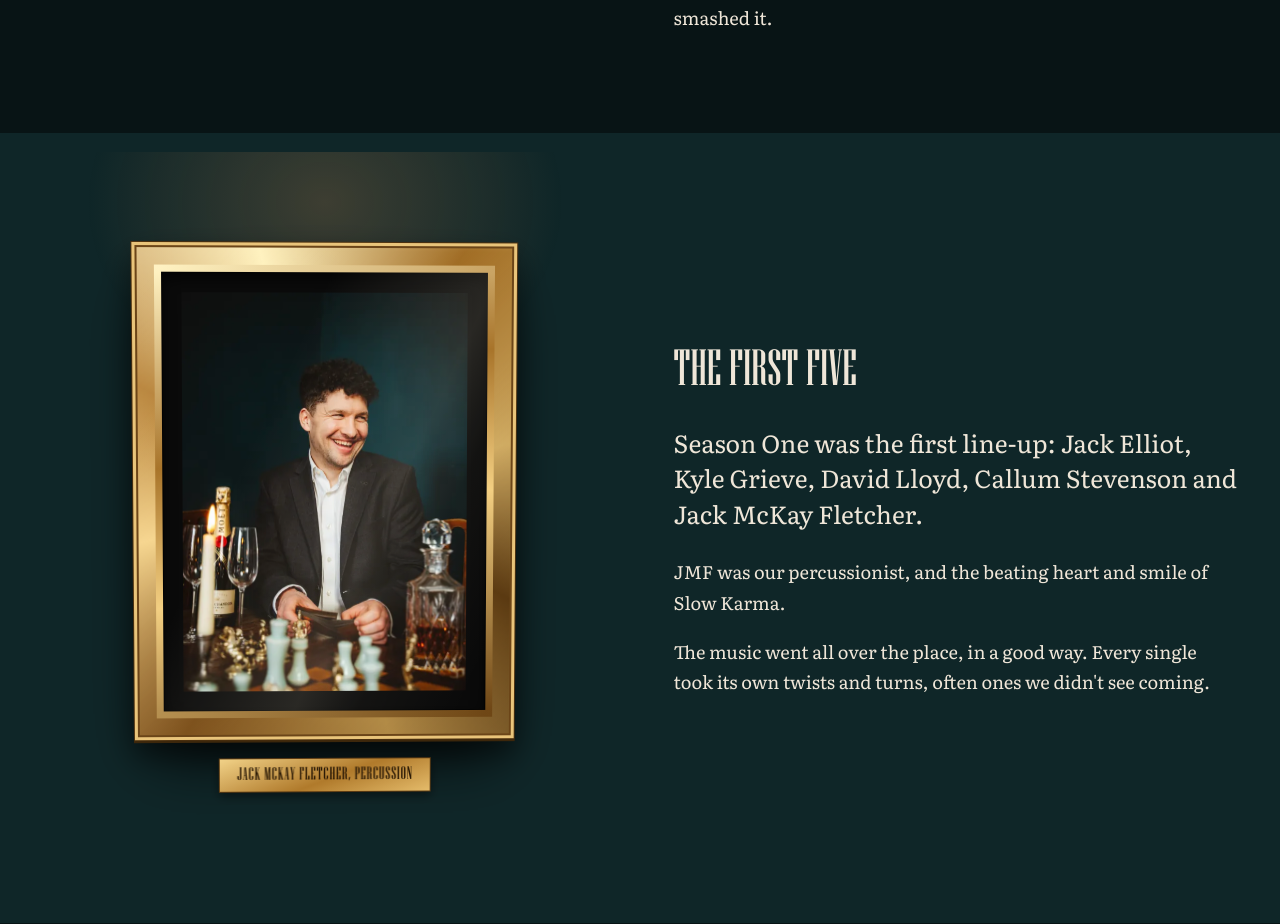
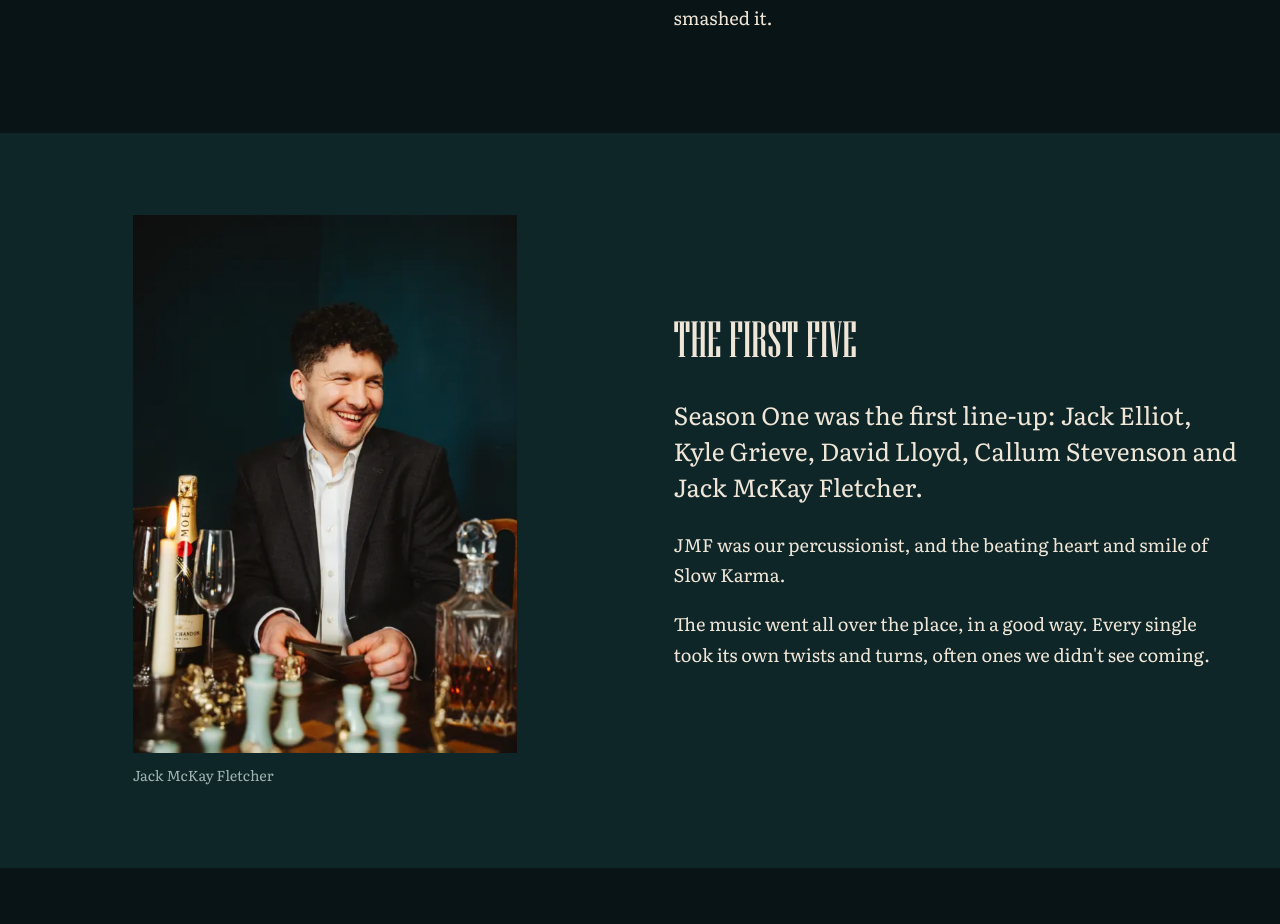
Before and after one commit to JackOsc/SK_website, a WordPress theme: template slowkarma/page-season-one.php in a window 1280 px wide. Shown: the part 2262-3186 px from the top of the page. Run offline with PHP 8.4 and a stand-in for WordPress, Linux system fonts and the light colour scheme; the site name, menu and one post (Sample post) are stand-ins, and other content is empty.

Commit message:
Theme v1.16: dial back the portraits and the WhatsApp line
- Season pages: JMF and Jose as plain captioned photos, no gold frame or plate.
- WhatsApp: drop "The Karmy". Plain line and a "Join on WhatsApp" button.

Co-Authored-By: Claude Opus 5.5 <noreply@anthropic.com>
Claude-Session: https://claude.ai/code/session_01XxGS2JBZR1VKc3X5ZSCfti

```diff
--- a/slowkarma/assets/css/main.css
+++ b/slowkarma/assets/css/main.css
@@ -2862,35 +2862,15 @@ body.menu-open .menu-toggle {
 	margin-bottom: 2.5rem;
 }
 
-/* ---------- v1.14: portraits in the gilt frame ----------
-   Season pages hang a band portrait in the same frame as the Dynamite
-   artwork, with a small brass plate underneath. */
-
-.gilt-hang {
-	position: relative;
-	display: grid;
-	place-items: center;
-	padding-block: clamp(1rem, 3vw, 3rem);
-	perspective: 1400px;
-}
-
-.gilt-hang::before {
-	content: "";
-	position: absolute;
-	inset: -10% -5% 10%;
-	background: radial-gradient(ellipse 55% 45% at 50% 8%, rgba(246, 159, 90, 0.2), transparent 70%);
-	pointer-events: none;
-}
-
-.gilt--portrait {
+/* ---------- v1.16: plain portraits on the Season pages ---------- */
+
+.portrait {
+	margin: 0;
 	width: min(100%, 24rem);
-}
-
-.gilt--portrait .gilt__mat {
-	padding: clamp(10px, 1.6vw, 20px);
-}
-
-.gilt--portrait .gilt__art {
+	justify-self: center;
+}
+
+.portrait img {
 	display: block;
 	width: 100%;
 	height: auto;
@@ -2898,26 +2878,10 @@ body.menu-open .menu-toggle {
 	object-fit: cover;
 }
 
-.gilt__plate {
-	width: fit-content;
-	margin: 1.1rem auto 0;
-	padding: 0.35em 1em;
-	background: linear-gradient(160deg, #f3d48a, #b07a2b 55%, #e6bd6c);
-	box-shadow: inset 0 0 0 1px #5b3a12, 0 4px 10px rgba(0, 0, 0, 0.45);
-	color: #2b1a06;
-	font-family: var(--display);
-	text-transform: uppercase;
-	letter-spacing: 0.04em;
-	font-size: var(--step-0);
-	line-height: 1.2;
-	text-align: center;
-	transform: translateZ(0);
-}
-
-@media (max-width: 899px) {
-	.gilt--portrait {
-		width: min(100%, 19rem);
-	}
+.portrait figcaption {
+	margin-top: 0.6rem;
+	font-size: var(--step--1);
+	color: var(--muted);
 }
 
 /* Season Two: the lyric brief sent to the singers, as a pinned note. */
@@ -3057,7 +3021,7 @@ body.menu-open .menu-toggle {
 	}
 }
 
-/* v1.15: the WhatsApp group (The Karmy). */
+/* The WhatsApp announcements group. */
 .wa-join {
 	margin-top: 1.6rem;
 	display: grid;
@@ -3068,10 +3032,6 @@ body.menu-open .menu-toggle {
 .wa-join__line {
 	margin: 0;
 	max-width: 30em;
-}
-
-.wa-join__line strong {
-	color: var(--accent);
 }
 
 .wa-join--footer {
--- a/slowkarma/functions.php
+++ b/slowkarma/functions.php
@@ -7,7 +7,7 @@
 
 defined( 'ABSPATH' ) || exit;
 
-define( 'SK_VERSION', '1.15.0' );
+define( 'SK_VERSION', '1.16.0' );
 
 require get_template_directory() . '/inc/data.php';
 require get_template_directory() . '/inc/helpers.php';
--- a/slowkarma/inc/data.php
+++ b/slowkarma/inc/data.php
@@ -43,14 +43,13 @@ function sk_links() {
 }
 
 /**
- * The WhatsApp group for announcements. Change 'name' here and it
- * changes everywhere.
+ * The WhatsApp group for announcements. Wording and link live here.
  */
 function sk_whatsapp() {
 	return array(
-		'name' => 'The Karmy',
-		'url'  => 'https://chat.whatsapp.com/GvRiXZuR3lk4XfCNyihaWj',
-		'line' => 'Our WhatsApp group. New releases and big gigs in Scotland, nothing else. Nae spam.',
+		'url'    => 'https://chat.whatsapp.com/GvRiXZuR3lk4XfCNyihaWj',
+		'line'   => 'We post new releases and big gigs in Scotland to a WhatsApp group. Nothing else, nae spam.',
+		'button' => 'Join on WhatsApp',
 	);
 }
 
--- a/slowkarma/inc/helpers.php
+++ b/slowkarma/inc/helpers.php
@@ -410,20 +410,19 @@ function sk_person( $name ) {
 }
 
 /**
- * A portrait hung in the gilt frame (the same frame as the Dynamite
- * artwork on the homepage). It tilts and catches the light on scroll.
+ * A plain portrait with a small caption.
  *
  * @param string $slug    Image slug in assets/img.
  * @param string $alt     Alt text.
- * @param string $caption Small plate under the frame.
+ * @param string $caption Caption under the photo.
  */
-function sk_gilt_portrait( $slug, $alt, $caption = '' ) {
-	$img = sk_img( $slug, $alt, array( 'sizes' => '(min-width: 900px) 30vw, 70vw', 'class' => 'gilt__art' ) );
+function sk_portrait( $slug, $alt, $caption = '' ) {
+	$img = sk_img( $slug, $alt, array( 'sizes' => '(min-width: 900px) 30vw, 80vw' ) );
 	if ( ! $img ) {
 		return '';
 	}
-	$plate = $caption ? '<figcaption class="gilt__plate">' . esc_html( $caption ) . '</figcaption>' : '';
-	return '<div class="gilt-hang"><figure class="gilt gilt--portrait" data-gilt><div class="gilt__frame"><div class="gilt__mat">' . $img . '<span class="gilt__glare" aria-hidden="true"></span></div></div>' . $plate . '</figure></div>';
+	$cap = $caption ? '<figcaption>' . esc_html( $caption ) . '</figcaption>' : '';
+	return '<figure class="portrait">' . $img . $cap . '</figure>';
 }
 
 /**
@@ -434,11 +433,11 @@ function sk_gilt_portrait( $slug, $alt, $caption = '' ) {
 function sk_whatsapp_join( $class = '' ) {
 	$wa = sk_whatsapp();
 	return sprintf(
-		'<div class="wa-join %1$s"><p class="wa-join__line"><strong>%2$s.</strong> %3$s</p><a class="btn" href="%4$s" target="_blank" rel="noopener">%5$sJoin %2$s</a></div>',
+		'<div class="wa-join %1$s"><p class="wa-join__line">%2$s</p><a class="btn" href="%3$s" target="_blank" rel="noopener">%4$s%5$s</a></div>',
 		esc_attr( $class ),
-		esc_html( $wa['name'] ),
 		esc_html( $wa['line'] ),
 		esc_url( $wa['url'] ),
-		sk_icon( 'whatsapp' )
+		sk_icon( 'whatsapp' ),
+		esc_html( $wa['button'] )
 	);
 }
--- a/slowkarma/page-season-one.php
+++ b/slowkarma/page-season-one.php
@@ -66,7 +66,7 @@ echo sk_page_hero( // phpcs:ignore
 
 <section class="section" aria-labelledby="first-five-title">
 	<div class="wrap split split--center">
-		<?php echo sk_gilt_portrait( 'member-jmf', 'Jack McKay Fletcher, smiling, at a candlelit table', 'Jack McKay Fletcher, percussion' ); // phpcs:ignore ?>
+		<?php echo sk_portrait( 'member-jmf', 'Jack McKay Fletcher, smiling, at a candlelit table', 'Jack McKay Fletcher' ); // phpcs:ignore ?>
 		<div class="prose">
 			<h2 id="first-five-title" class="h-section">The first five</h2>
 			<p class="lede">Season One was the first line-up: Jack Elliot, Kyle Grieve, David Lloyd, Callum Stevenson and Jack McKay Fletcher.</p>
--- a/slowkarma/page-season-two.php
+++ b/slowkarma/page-season-two.php
@@ -62,7 +62,7 @@ echo sk_page_hero( // phpcs:ignore
 			<p class="lede">After the Voodoo Rooms, Jack McKay Fletcher left the band and Jose Rojas joined on percussion, bringing a whole new energy and a deep rhythmic sensibility.</p>
 			<p>That's part of the idea of the Seasons. Between one set of material and the next, we leave room for radical change. Season One took lots of unexpected twists and turns. The Season Two songs hang together: the lyrics share their themes, and the music has an intensity and a certainty of step that's new for us.</p>
 		</div>
-		<?php echo sk_gilt_portrait( 'member-jose', 'Jose Rojas with a shaker, behind the congas', 'Jose Rojas, percussion' ); // phpcs:ignore ?>
+		<?php echo sk_portrait( 'member-jose', 'Jose Rojas with a shaker, behind the congas', 'Jose Rojas' ); // phpcs:ignore ?>
 	</div>
 	<div class="wrap split split--center" style="margin-top:clamp(1.5rem, 1rem + 2vw, 3rem)">
 		<div class="prose">
--- a/slowkarma/style.css
+++ b/slowkarma/style.css
@@ -3,7 +3,7 @@ Theme Name: Slow Karma
 Theme URI: https://www.slowkarma.co.uk
 Author: Slow Karma
 Description: Custom theme for Slow Karma: band home, Seasons story, videos, music and electronic press kit. Hand-built, no page builder, no jQuery.
-Version: 1.15.0
+Version: 1.16.0
 Requires at least: 6.4
 Tested up to: 6.9
 Requires PHP: 7.4
```
Also changed, not shown: README.md.
